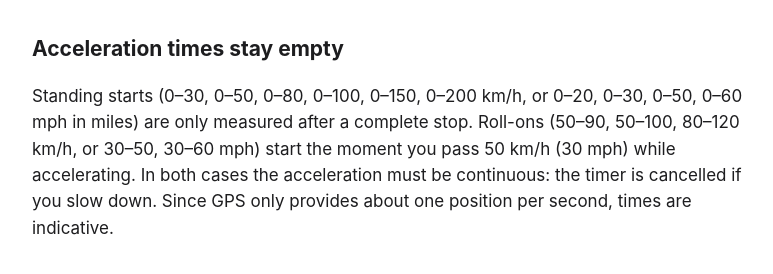
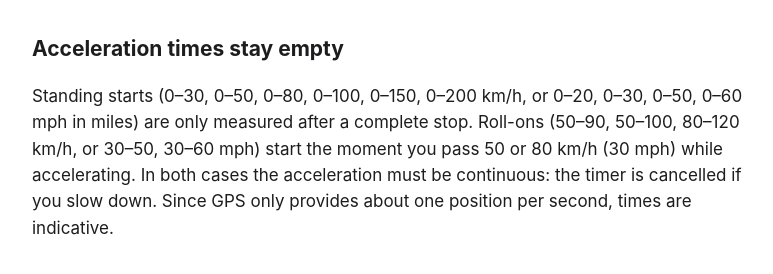
Before and after one commit to Brunotahiti/Moto-Power, a plain HTML site: page docs/en/index.html in a window 1280 px wide. Shown: the part 1115-1389 px from the top of the page, without its empty margins (248-1021 px from the left). Drawn offline with Linux system fonts and the light colour scheme.

Commit message:
Aide en anglais : départ des reprises à 50 ou 80 km/h
Co-Authored-By: Claude Fable 5.2 <noreply@anthropic.com>
Claude-Session: https://claude.ai/code/session_01YM6HGnjTXdNUzb5VgZSSju

```diff
--- a/docs/en/index.html
+++ b/docs/en/index.html
@@ -37,7 +37,7 @@
 <h2>The lean angle looks off</h2>
 <p>The phone has moved in its mount. With the motorcycle upright, open the “•••” menu at the top of the screen and tap “Recalibrate lean angle”.</p>
 <h2>Acceleration times stay empty</h2>
-<p>Standing starts (0–30, 0–50, 0–80, 0–100, 0–150, 0–200 km/h, or 0–20, 0–30, 0–50, 0–60 mph in miles) are only measured after a complete stop. Roll-ons (50–90, 50–100, 80–120 km/h, or 30–50, 30–60 mph) start the moment you pass 50 km/h (30 mph) while accelerating. In both cases the acceleration must be continuous: the timer is cancelled if you slow down. Since GPS only provides about one position per second, times are indicative.</p>
+<p>Standing starts (0–30, 0–50, 0–80, 0–100, 0–150, 0–200 km/h, or 0–20, 0–30, 0–50, 0–60 mph in miles) are only measured after a complete stop. Roll-ons (50–90, 50–100, 80–120 km/h, or 30–50, 30–60 mph) start the moment you pass 50 or 80 km/h (30 mph) while accelerating. In both cases the acceleration must be continuous: the timer is cancelled if you slow down. Since GPS only provides about one position per second, times are indicative.</p>
 <h2>Nothing shows on the Lock Screen</h2>
 <p>Check that Live Activities are allowed in Settings → Moto Power.</p>
 <h2>How do I switch to miles?</h2>
```
